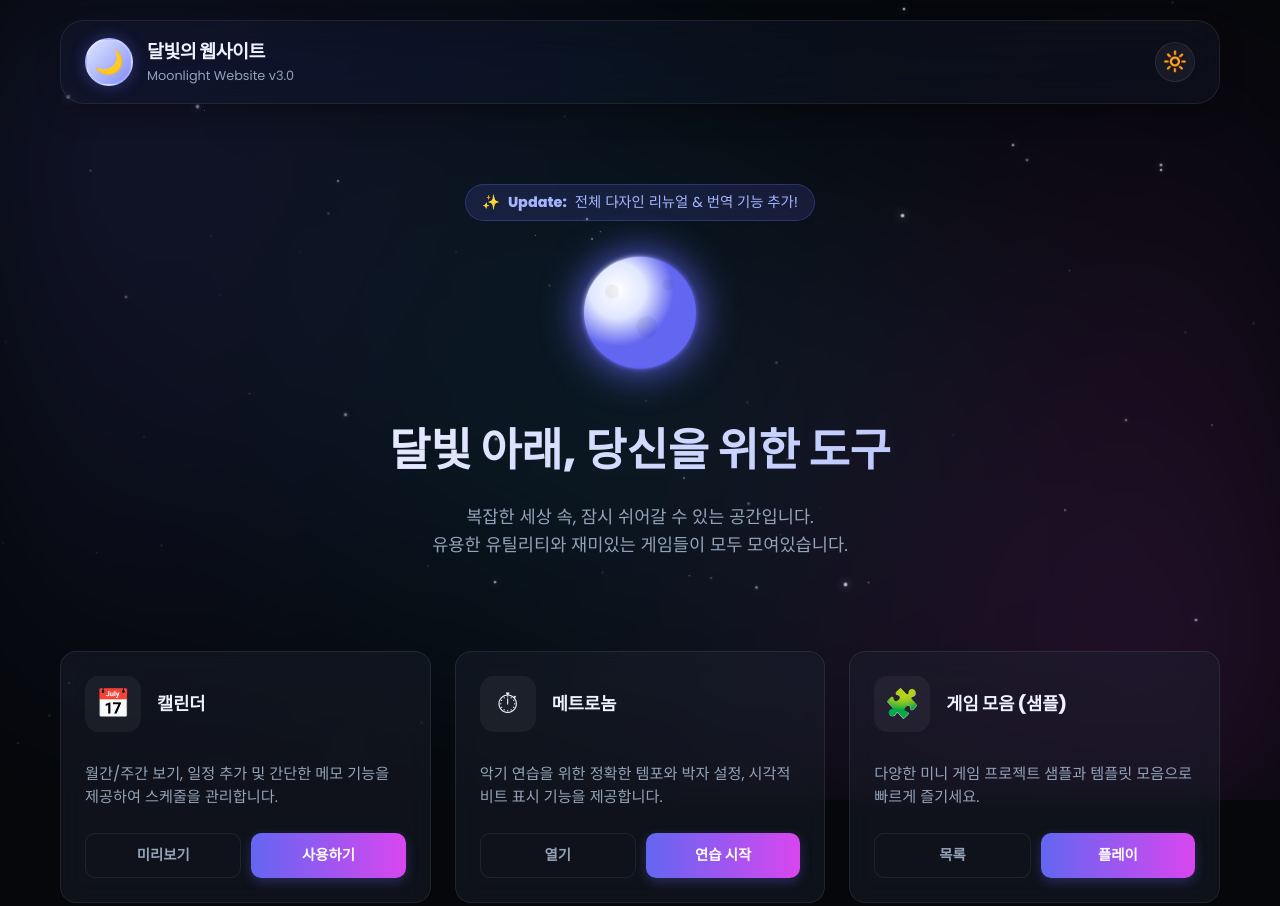
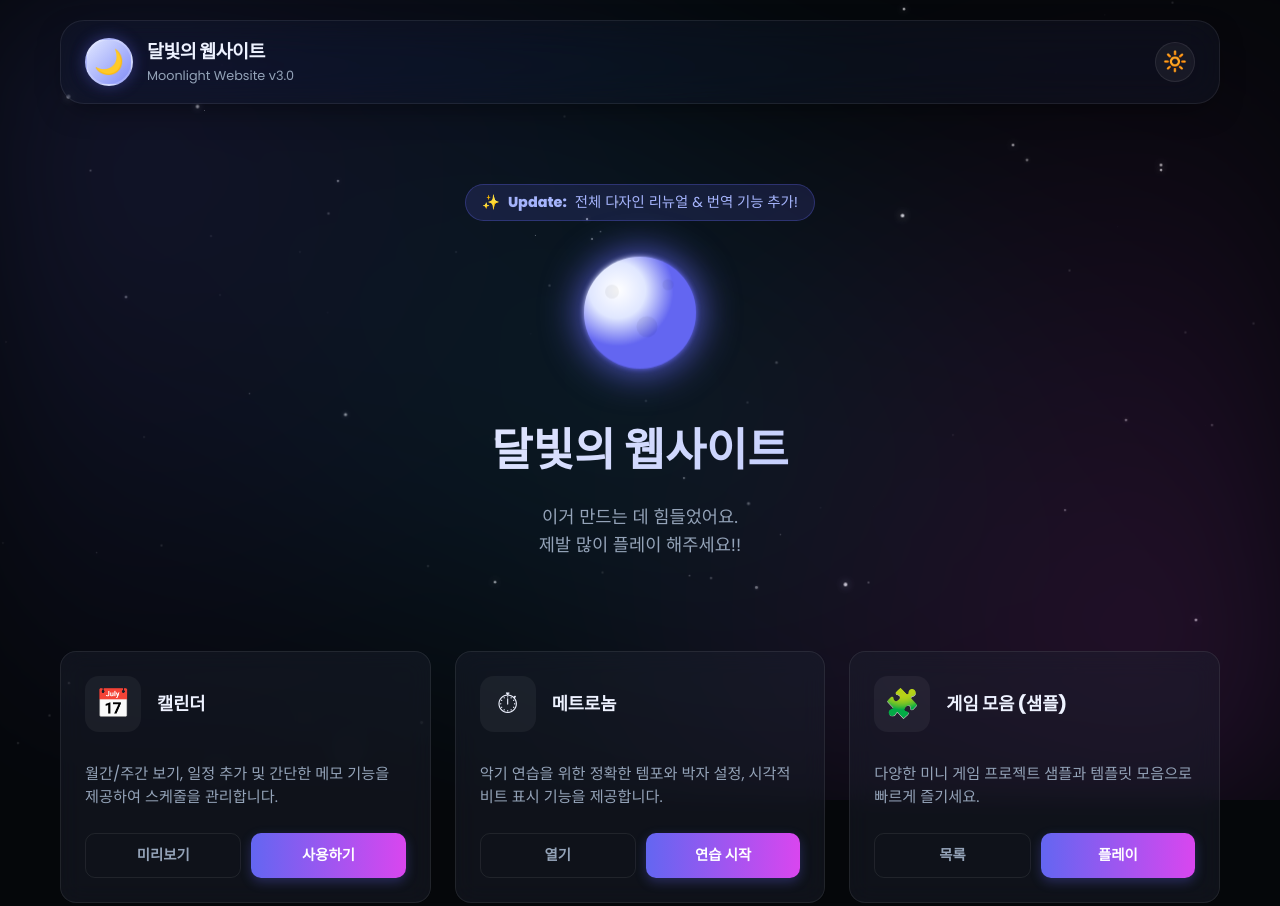
Before and after one commit to yglove0305/moonlight0305, a plain HTML site: page index.html in a window 1280 px wide. Shown: the top 906 px of the page. Drawn offline with Linux system fonts and the light colour scheme.

Commit message:
Update index.html

```diff
--- a/index.html
+++ b/index.html
@@ -501,10 +501,10 @@
           </svg>
         </div>
 
-        <h2>달빛 아래, 당신을 위한 도구</h2>
+        <h2>달빛의 웹사이트</h2>
         <p>
-          복잡한 세상 속, 잠시 쉬어갈 수 있는 공간입니다.<br>
-          유용한 유틸리티와 재미있는 게임들이 모두 모여있습니다.
+          이거 만드는 데 힘들었어요.<br>
+          제발 많이 플레이 해주세요!!
         </p>
       </section>
 
```
